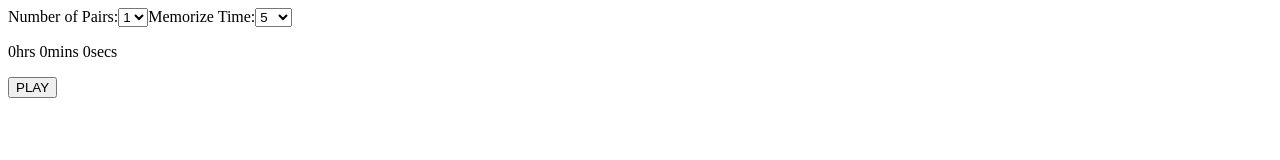
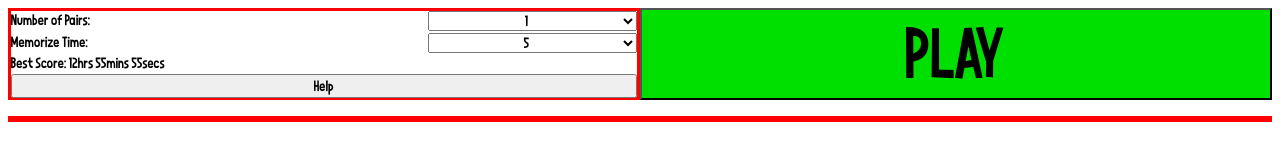
Before and after one commit to ttdoan/web-app-memory-game, a React app: page / in a window 1280 px wide. Built offline with nearby package versions, Linux system fonts and the light colour scheme.

Commit message:
Added a font, updated game interface

```diff
--- a/src/css/style.css
+++ b/src/css/style.css
@@ -1,13 +1,121 @@
+@font-face {
+  font-family: "Niagaraphobia";
+  src: url("./../../assets/Niagaraphobia.woff2") format("woff2"),
+    url("./../../assets/Niagaraphobia.woff") format("woff");
+  font-weight: normal;
+  font-style: normal;
+}
+
 *,
 *::before,
 *::after {
   box-sizing: inherit;
 }
 
+.hidden {
+  visibility: hidden;
+}
+
+button,
+label,
+option,
+select,
+p {
+  font-family: "Niagaraphobia";
+}
+
+.dashboard {
+  display: grid;
+  grid-template-columns: repeat(2, 1fr);
+}
+
+.game-display {
+  grid-column: span 1;
+  position: relative;
+  transform-style: preserve-3d;
+  transition: transform 0.6s;
+  height: 86px;
+  border: solid red;
+}
+
+.flip-vertical {
+  transform: rotateX(180deg);
+}
+
+.game-config {
+  display: grid;
+  grid-template-columns: repeat(3, 1fr);
+  row-gap: 1.5px;
+  position: absolute;
+  width: 100%;
+}
+
+.col-2 {
+  grid-column: span 2;
+}
+
+.col-1 {
+  grid-column: span 1;
+}
+
+.col-3 {
+  grid-column: span 3;
+}
+
+.game-config * {
+  font-size: 15px;
+}
+
+.score {
+  margin: 0;
+}
+
+.timer {
+  display: flex;
+  align-items: center;
+  justify-content: center;
+  position: absolute;
+  transform: rotateX(180deg);
+  background-color: #e5f720;
+  height: 100%;
+  width: 100%;
+  font-size: 30px;
+}
+
+.game-config,
+.timer {
+  -moz-backface-visibility: hidden;
+  -webkit-backface-visibility: hidden;
+  backface-visibility: hidden;
+}
+
+select {
+  text-align: center;
+}
+
+.game-controls {
+  grid-column: span 1;
+}
+
+.control-button {
+  height: 100%;
+  width: 100%;
+  box-sizing: border-box;
+  font-size: 70px;
+}
+
+.half {
+  height: 50%;
+  font-size: 20px;
+}
+
 .board {
   display: grid;
   grid-template-columns: repeat(4, 1fr);
+  justify-items: center;
   list-style: none;
+  border: solid red;
+  padding: 0;
 }
 
 .match-item-container {
@@ -15,12 +123,14 @@
   grid-column: span 1;
   position: relative;
   border: solid red;
-  width: 100px;
-  height: 100px;
+  width: 70px;
+  height: 70px;
   transform-style: preserve-3d;
   justify-items: center;
   transition: transform 0.6s;
   cursor: pointer;
+  background-color: teal;
+  border-radius: 25px;
 }
 
 .match-item,
@@ -31,11 +141,11 @@
   -webkit-backface-visibility: hidden;
   -moz-backface-visibility: hidden;
   backface-visibility: hidden;
+  border-radius: 25px;
 }
 
 .match-item {
-  background-color: teal;
-  border: solid red;
+  font-size: 30px;
 }
 
 .back-item {
@@ -56,7 +166,7 @@
 .correct-match {
   cursor: default;
   background: #e5f720;
-  font-size: 33px;
+  /* font-size: 33px; */
   animation-name: rubberBand;
   -webkit-backface-visibility: visible !important;
   backface-visibility: visible !important;
--- a/src/js/components/Board.js
+++ b/src/js/components/Board.js
@@ -1,4 +1,4 @@
-import React, { useEffect, useState } from "react";
+import React, { useEffect, useState, useRef } from "react";
 import { connect } from "react-redux";
 import MatchItem from "./MatchItem";
 import { gameFsm } from "./../redux/actions/types";
@@ -9,6 +9,7 @@ import { library } from "@fortawesome/fontawesome-svg-core";
 import { fas } from "@fortawesome/free-solid-svg-icons";
 
 library.add(fas);
+
 let available = {
   fas: [
     "baby-carriage",
@@ -25,6 +26,11 @@ let available = {
 function randomizeIcons(icons, num) {
   let arr = [];
   let errMsg = [];
+
+  if (!num) {
+    console.log(num);
+    throw "ERROR: Number of pairs requested is not valid!";
+  }
 
   for (let prop in icons) {
     let set = new Set();
@@ -93,7 +99,9 @@ function Board(props) {
     if (boardState == _boardFsm.CLEAR_BOARD) {
       makeBoard([]);
       setBoardState(_boardFsm.CREATE_BOARD);
+      console.log("clearing board");
     } else if (boardState == _boardFsm.CREATE_BOARD) {
+      console.log("creating board");
       let pairs = document.getElementById("numPairs");
       makeBoard(randomizeIcons(available, pairs.value));
       props.setPairs(pairs.value);
@@ -119,7 +127,8 @@ function Board(props) {
 }
 
 const mapStateToProps = state => ({
-  play: state.game.fsm == gameFsm.PLAY
+  play: state.game.fsm == gameFsm.PLAY,
+  pairs: state.game.matchCountLeft / 2
 });
 
 const mapDispatchToProps = dispatch => ({
--- /dev/null
+++ b/src/js/components/Dashboard.js
@@ -0,0 +1,21 @@
+import React, { useState } from "react";
+import GameDisplay from "./GameDisplay";
+import GameControls from "./GameControls";
+
+export default function Dashboard() {
+  const [pairsRef, setPairsRef] = useState(null);
+
+  function setRef(ref) {
+    console.log("setting ref");
+    setPairsRef(ref);
+  }
+
+  return (
+    <>
+      <div className="dashboard">
+        <GameDisplay />
+        <GameControls />
+      </div>
+    </>
+  );
+}
--- a/src/js/components/GameConfig.js
+++ b/src/js/components/GameConfig.js
@@ -1,28 +1,33 @@
-import React from "react";
-// import { connect } from "react-redux";
-import Timer from "./Timer";
+import React, { useState, useEffect } from "react";
+import { connect } from "react-redux";
+import { gameFsm } from "./../redux/actions/types";
 
-export default function GameConfig() {
-  console.log("rendering gameconfig");
-
+function GameConfig() {
   return (
-    <>
-      <label htmlFor="numPairs">Number of Pairs:</label>
+    <div className={"game-config"}>
+      <label htmlFor="numPairs" className="col-2">
+        Number of Pairs:
+      </label>
       <select id="numPairs">
         <option value="1">1</option>
         <option value="8">8</option>
         <option value="9">9</option>
       </select>
-      <label htmlFor="memorizeTime">Memorize Time:</label>
+      <label htmlFor="memorizeTime" className="col-2">
+        Memorize Time:
+      </label>
       <select id="memorizeTime">
         <option value="5">5</option>
         <option value="10">10</option>
       </select>
-      <Timer />
-      {/* <Timer hour={hour} minute={minute} second={second} /> */}
-      {/* <button onClick={start}>Start Game!</button> */}
-    </>
+      <p className="score col-3">Best Score: {"12hrs 55mins 55secs"}</p>
+      <button className="col-3">Help</button>
+    </div>
   );
 }
 
-// export default connect()(GameConfig);
+const mapStateToProps = state => ({
+  gameIdle: state.game.fsm == gameFsm.IDLE
+});
+
+export default connect(mapStateToProps)(GameConfig);
--- /dev/null
+++ b/src/js/components/GameControls.js
@@ -0,0 +1,133 @@
+import React, { useState, useEffect } from "react";
+import { connect } from "react-redux";
+import { gameFsm } from "./../redux/actions/types";
+import {
+  playGame,
+  pauseGame,
+  resumeGame,
+  resetGame
+} from "./../redux/actions/game-actions";
+import {
+  setMemTime,
+  incrementTimer,
+  resetTimer
+} from "./../redux/actions/timer-actions";
+
+function GameControls(props) {
+  const [interval, setInternalInterval] = useState();
+
+  function startTimer() {
+    setInternalInterval(
+      setInterval(() => {
+        props.incrementTimer();
+      }, 1000)
+    );
+  }
+
+  function stopTimer() {
+    clearInterval(interval);
+  }
+
+  function start() {
+    let time = document.getElementById("memorizeTime");
+
+    props.resetTimer();
+    props.setMemTime(time.value);
+    // Setup the board
+    props.startGame();
+    startTimer();
+  }
+
+  function pause() {
+    stopTimer();
+    props.pauseGame();
+  }
+
+  function resume() {
+    startTimer();
+    props.resumeGame();
+  }
+
+  function reset() {
+    stopTimer();
+    props.resetGame();
+  }
+
+  useEffect(() => {
+    if (props.fsm == gameFsm.FINISHED) stopTimer();
+  }, [props.fsm]);
+
+  function click() {
+    switch (props.fsm) {
+      case gameFsm.IDLE:
+      case gameFsm.FINISHED:
+        start();
+        break;
+
+      case gameFsm.PLAY:
+      case gameFsm.RESUME:
+        pause();
+        break;
+
+      case gameFsm.PAUSE:
+        resume();
+        break;
+    }
+  }
+
+  console.log("rendering gamecontrols");
+  console.log("FSM: " + props.fsm);
+  return (
+    <>
+      <div className="game-controls">
+        <button
+          onClick={click}
+          className={
+            "control-button" + (props.fsm == gameFsm.FINISHED ? " half" : "")
+          }
+          style={{
+            backgroundColor:
+              props.fsm == gameFsm.IDLE || props.fsm == gameFsm.FINISHED
+                ? "#00E000"
+                : props.fsm == gameFsm.PLAY || props.fsm == gameFsm.RESUME
+                ? "#DA0000"
+                : "#2999E1"
+          }}
+        >
+          {props.fsm == gameFsm.IDLE
+            ? "PLAY"
+            : props.fsm == gameFsm.FINISHED
+            ? "PLAY AGAIN"
+            : props.fsm == gameFsm.PLAY || props.fsm == gameFsm.RESUME
+            ? "PAUSE"
+            : "RESUME"}
+        </button>
+        {props.fsm == gameFsm.FINISHED ? (
+          <button
+            onClick={reset}
+            className="control-button half"
+            style={{ backgroundColor: "#FF9100" }}
+          >
+            PLAY ANOTHER GAME
+          </button>
+        ) : null}
+      </div>
+    </>
+  );
+}
+
+const mapStateToProps = state => ({
+  fsm: state.game.fsm
+});
+
+const mapDispatchToProps = dispatch => ({
+  startGame: () => dispatch(playGame()),
+  pauseGame: () => dispatch(pauseGame()),
+  resumeGame: () => dispatch(resumeGame()),
+  resetGame: () => dispatch(resetGame()),
+  setMemTime: time => dispatch(setMemTime(time)),
+  incrementTimer: () => dispatch(incrementTimer()),
+  resetTimer: () => dispatch(resetTimer())
+});
+
+export default connect(mapStateToProps, mapDispatchToProps)(GameControls);
--- /dev/null
+++ b/src/js/components/GameDisplay.js
@@ -0,0 +1,46 @@
+import React, { useState } from "react";
+import { connect } from "react-redux";
+import { gameFsm } from "../redux/actions/types";
+import GameConfig from "./GameConfig";
+import Timer from "./Timer";
+import Congrats from "./Congrats";
+
+function GameDisplay(props) {
+  const [bestScore, setBestScore] = useState(0);
+  console.log("rendering gameconfig");
+  let displayComp = null;
+
+  switch (props.fsm) {
+    case gameFsm.PLAY:
+    case gameFsm.PAUSE:
+    case gameFsm.RESUME:
+      displayComp = <Timer />;
+      break;
+
+    case gameFsm.IDLE:
+      displayComp = <GameConfig />;
+      break;
+
+    case gameFsm.FINISHED:
+      displayComp = <Congrats />;
+  }
+
+  return (
+    <div
+      className={
+        "game-display" + (props.fsm == gameFsm.IDLE ? "" : " flip-vertical")
+      }
+    >
+      <GameConfig />
+      <div className="display-back">
+        <Timer />
+      </div>
+    </div>
+  );
+}
+
+const mapStateToProps = state => ({
+  fsm: state.game.fsm
+});
+
+export default connect(mapStateToProps)(GameDisplay);
--- a/src/js/components/MatchItem.js
+++ b/src/js/components/MatchItem.js
@@ -1,5 +1,5 @@
 /* eslint-disable jsx-a11y/no-noninteractive-element-interactions */
-import React, { useState, useEffect, setState } from "react";
+import React, { useState, useEffect } from "react";
 import PropTypes from "prop-types";
 import { FontAwesomeIcon } from "@fortawesome/react-fontawesome";
 import { connect } from "react-redux";
--- a/src/js/components/Timer.js
+++ b/src/js/components/Timer.js
@@ -1,80 +1,11 @@
-import React, { useState, useEffect } from "react";
+import React from "react";
 import { connect } from "react-redux";
-import {
-  playGame,
-  pauseGame,
-  resumeGame,
-  resetGame
-} from "./../redux/actions/game-actions";
-import {
-  setMemTime,
-  incrementTimer,
-  resetTimer
-} from "./../redux/actions/timer-actions";
-import { gameFsm } from "./../redux/actions/types";
 
 function Timer(props) {
-  const [interval, setInternalInterval] = useState();
-
-  function startTimer() {
-    setInternalInterval(
-      setInterval(() => {
-        props.incrementTimer();
-      }, 1000)
-    );
-  }
-
-  function stopTimer() {
-    clearInterval(interval);
-  }
-
-  function start() {
-    let time = document.getElementById("memorizeTime");
-
-    props.resetTimer();
-    props.setMemTime(time.value);
-    // Setup the board
-    props.startGame();
-    startTimer();
-  }
-
-  function pause() {
-    stopTimer();
-    props.pauseGame();
-  }
-
-  function resume() {
-    startTimer();
-    props.resumeGame();
-  }
-
-  function click() {
-    switch (props.fsm) {
-      case gameFsm.IDLE:
-      case gameFsm.FINISHED:
-        start();
-        break;
-
-      case gameFsm.PLAY:
-      case gameFsm.RESUME:
-        pause();
-        break;
-
-      case gameFsm.PAUSE:
-        resume();
-        break;
-    }
-  }
-
-  useEffect(() => {
-    if (props.fsm == gameFsm.FINISHED) {
-      stopTimer();
-    }
-  }, [props.fsm]);
-
-  // console.log("rendering timer");
+  console.log("rendering timer");
   return (
     <>
+      <div className="timer">
         <p>
           {Math.floor(props.timer.second / 3600) +
             "hrs " +
@@ -83,30 +14,13 @@ function Timer(props) {
             (props.timer.second % 60) +
             "secs"}
         </p>
-      <button onClick={click}>
-        {props.fsm == gameFsm.IDLE || props.fsm == gameFsm.FINISHED
-          ? "PLAY"
-          : props.fsm == gameFsm.PLAY || props.fsm == gameFsm.RESUME
-          ? "PAUSE"
-          : "RESUME"}
-      </button>
+      </div>
     </>
   );
 }
 
 const mapStateToProps = state => ({
-  timer: state.timer,
-  fsm: state.game.fsm
+  timer: state.timer
 });
 
-const mapDispatchToProps = dispatch => ({
-  startGame: () => dispatch(playGame()),
-  pauseGame: () => dispatch(pauseGame()),
-  resumeGame: () => dispatch(resumeGame()),
-  resetGame: () => dispatch(resetGame()),
-  setMemTime: time => dispatch(setMemTime(time)),
-  incrementTimer: () => dispatch(incrementTimer()),
-  resetTimer: () => dispatch(resetTimer())
-});
-
-export default connect(mapStateToProps, mapDispatchToProps)(Timer);
+export default connect(mapStateToProps)(Timer);
--- a/src/js/main.js
+++ b/src/js/main.js
@@ -6,17 +6,15 @@ import { Provider } from "react-redux";
 import { createStore } from "redux";
 import rootReducer from "./redux/reducers";
 // React components
-import GameConfig from "./components/GameConfig";
 import Board from "./components/Board";
-import Congrats from "./components/Congrats";
+import Dashboard from "./components/Dashboard";
 // Dependencies
 import "./../css/style.css";
 
 function Game() {
   return (
     <>
-      <GameConfig />
-      <Congrats />
+      <Dashboard />
       <Board />
     </>
   );
--- a/src/js/redux/reducers/game-state.js
+++ b/src/js/redux/reducers/game-state.js
@@ -15,6 +15,7 @@ const gameStatus = (state = initialState, action) => {
     case gameFsm.MEMORIZE:
     case gameFsm.PLAY:
     case gameFsm.PAUSE:
+    case gameFsm.RESUME:
       return {
         fsm: action.type,
         matchCountLeft: state.matchCountLeft
```
Also changed, not shown: webpack.config.js (+14 -4 lines), assets/Niagaraphobia.woff (added), assets/Niagaraphobia.woff2 (added). Lines whose indentation alone changed are shown as unchanged.
